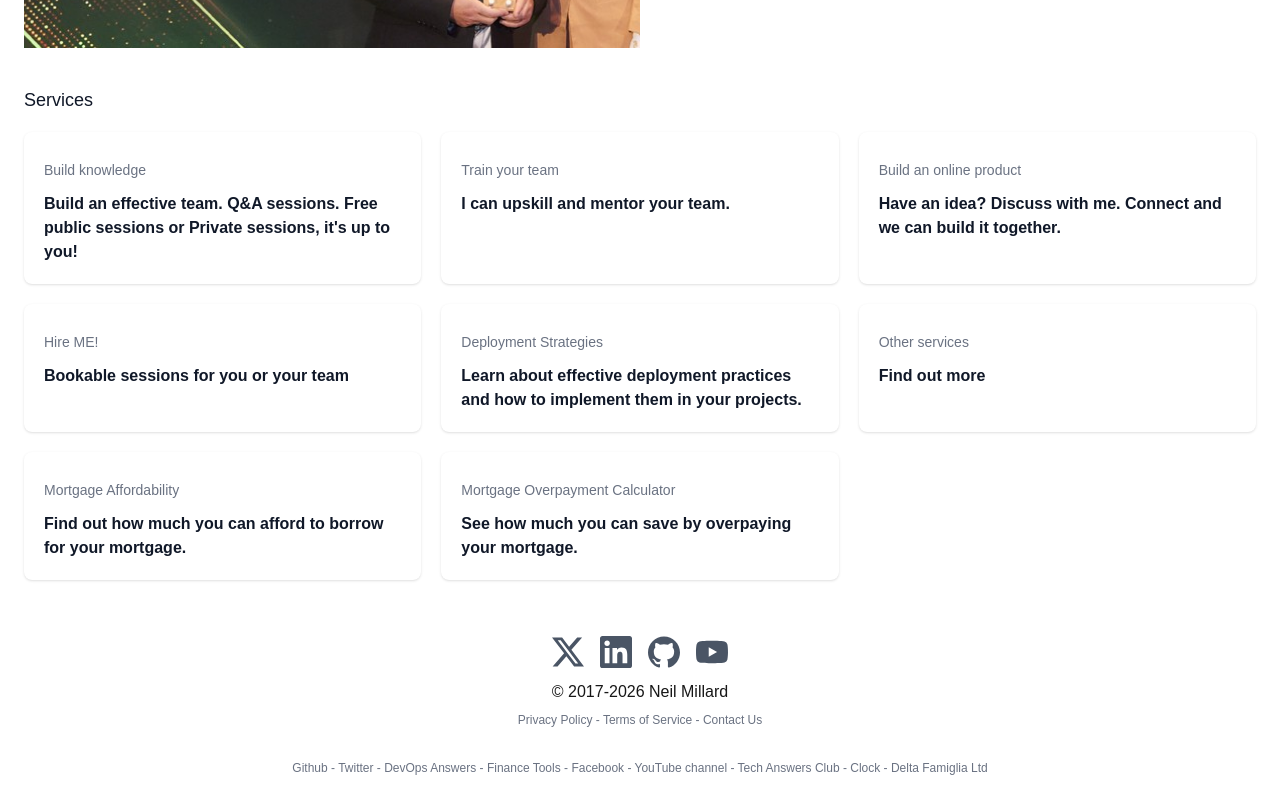
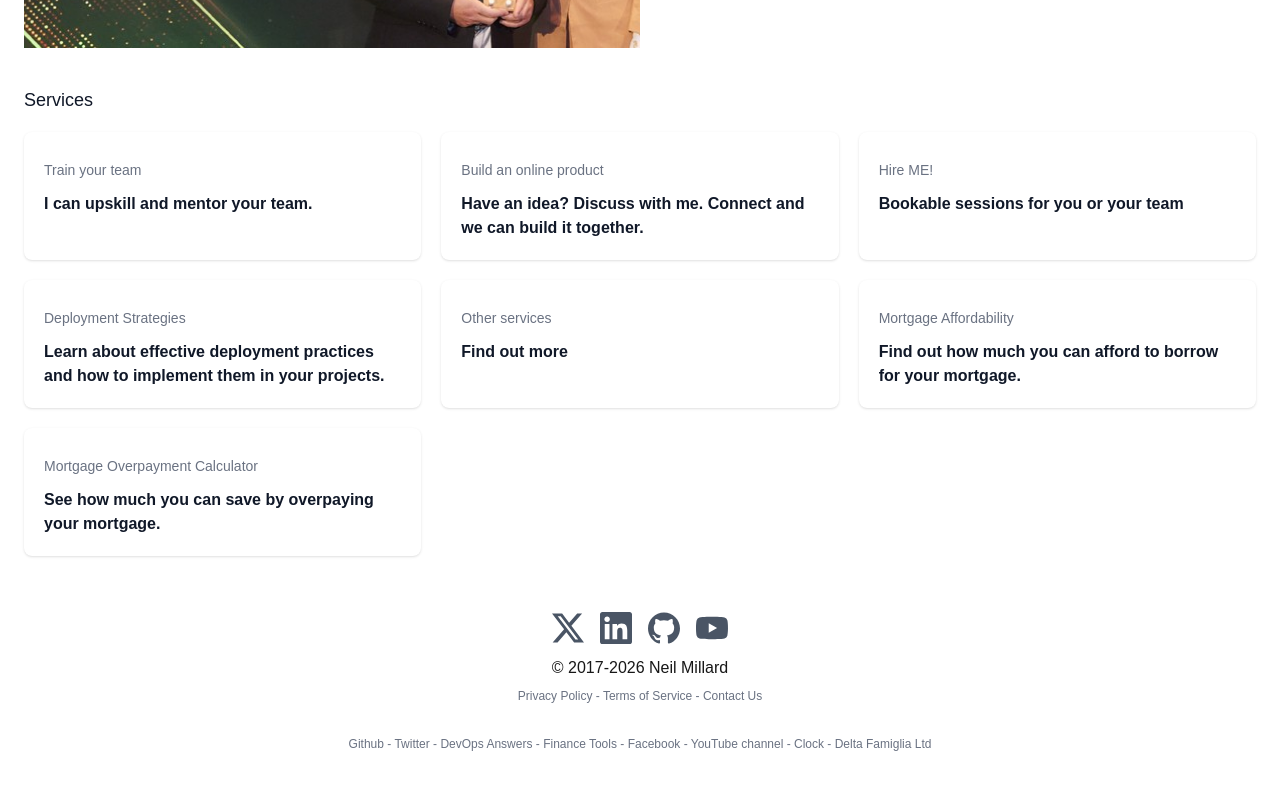
Before and after one commit to neilmillard/neilmillard.github.io, a Next.js app: page / in a window 1280 px wide. Shown: the part 796-1596 px from the top of the page. After the commit the page ends 1572 px from the top, so only its background shows below. Built offline with nearby package versions, Linux system fonts and the light colour scheme.

Commit message:
DEL-206: remove techanswers.club links from footer and homepage
techanswers.club is deprecated; drop the footer nav link and the
"Build knowledge" service card that pointed to it.

```diff
--- a/src/app/components/Footer.tsx
+++ b/src/app/components/Footer.tsx
@@ -18,7 +18,6 @@ export function Footer() {
       href="https://www.helpfulmoney.site" target="_blank" className="hover:text-gray-300">Finance Tools</a> - <a
       href="https://www.facebook.com/neil.millard/" target="_blank" className="hover:text-gray-300">Facebook</a> - <a
       href="https://www.youtube.com/channel/UCAaoh3jk1qtvD3ALPp48_8w" target="_blank" className="hover:text-gray-300">YouTube channel</a> - <a
-      href="https://www.techanswers.club/" target="_blank" className="hover:text-gray-300">Tech Answers Club</a> - <a
       href="/clock/" className="hover:text-gray-300">Clock</a> - <a
       href="https://www.deltafamiglia.com/" className="hover:text-gray-300">Delta Famiglia Ltd</a>
     </div>
--- a/src/app/page.tsx
+++ b/src/app/page.tsx
@@ -9,11 +9,6 @@ export const metadata: Metadata = {
 
 export default function Home() {
   const services = [
-    {
-      title: "Build knowledge",
-      description: "Build an effective team. Q&A sessions. Free public sessions or Private sessions, it's up to you!",
-      link: "https://www.techanswers.club"
-    },
     {
       title: "Train your team",
       description: "I can upskill and mentor your team.",
```
Also changed, not shown: 1 other file (tests, documents, lock files or other folders).
